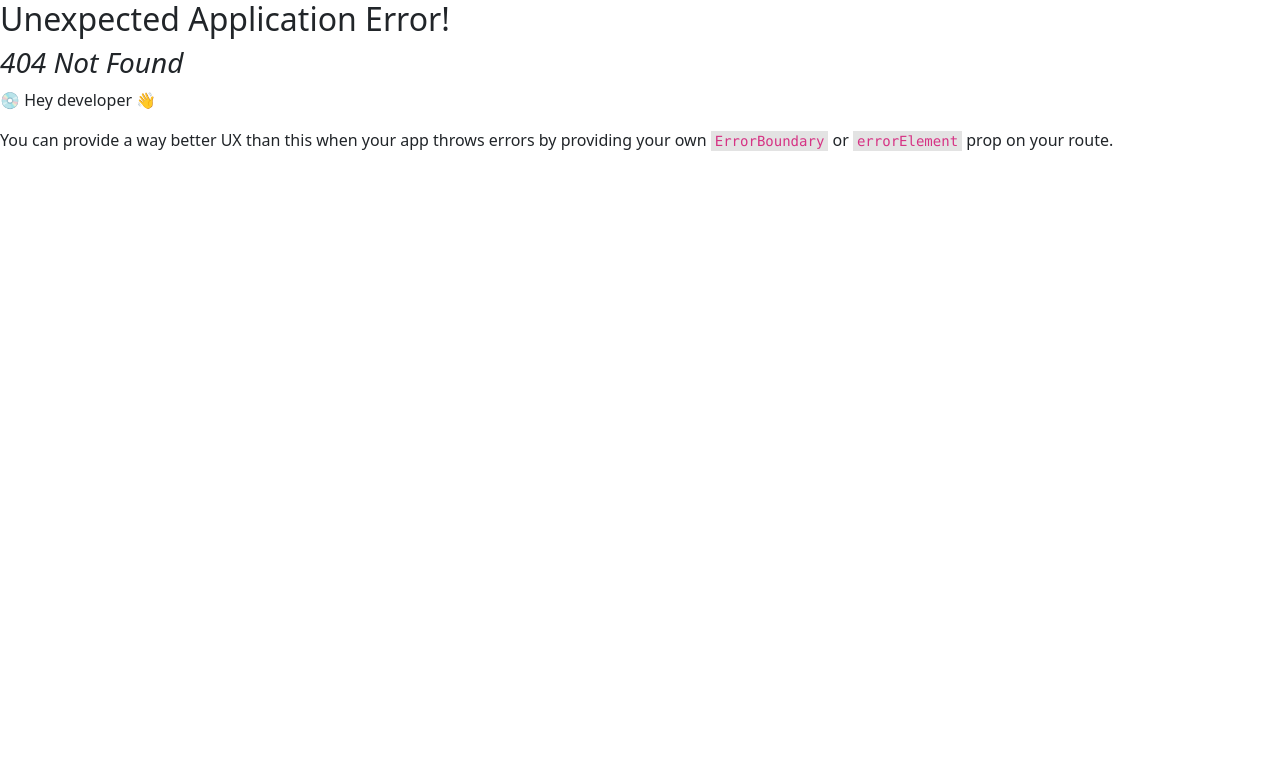
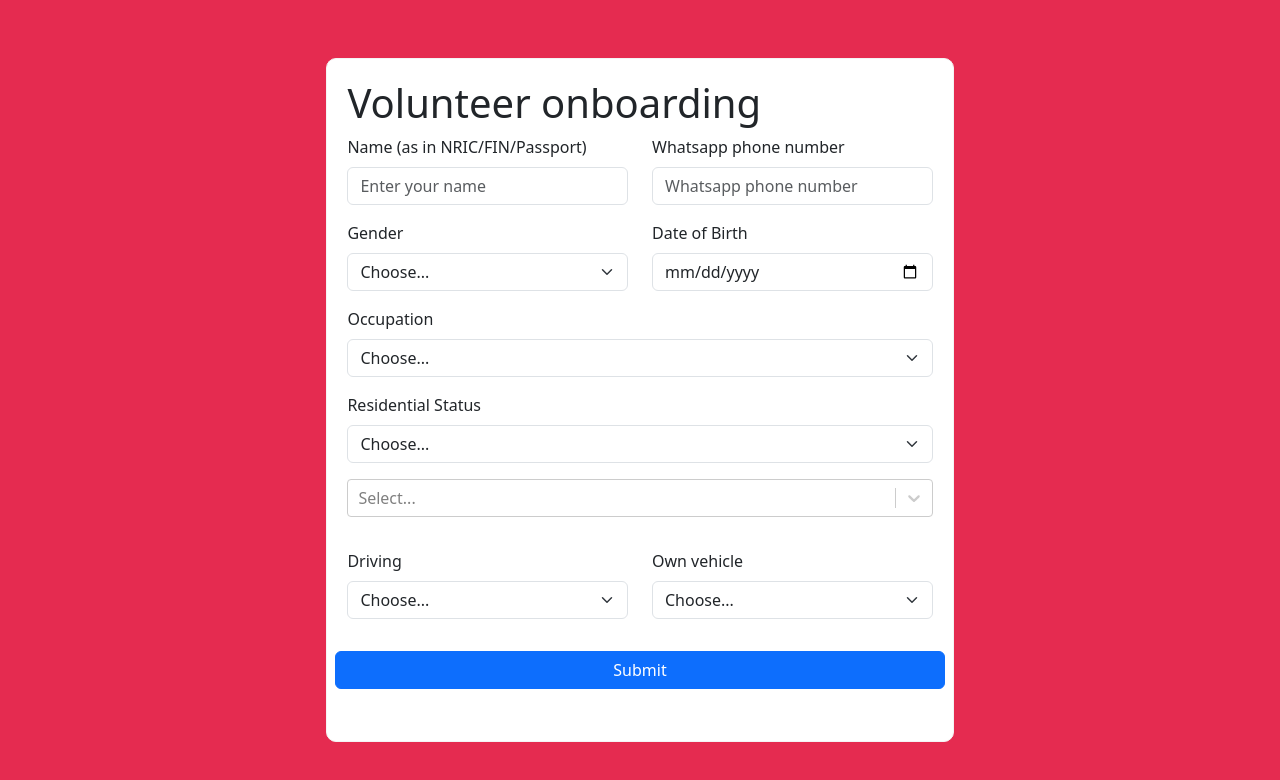
Before and after one commit to DanielJames0302/CareGiving, a React (Create React App) app in the folder caregiving/: page /onboarding in a window 1280 px wide. Before the commit this address had no page. Shown: the top 780 px of the page. Built offline with nearby package versions, Linux system fonts and the light colour scheme.

Commit message:
create onboarding page

```diff
--- a/caregiving/package.json
+++ b/caregiving/package.json
@@ -15,6 +15,7 @@
     "react-redux": "^9.1.0",
     "react-router-dom": "^6.22.0",
     "react-scripts": "5.0.1",
+    "react-select": "^5.8.0",
     "uid": "^2.0.2",
     "web-vitals": "^2.1.4"
   },
--- a/caregiving/src/components/login/login-form.js
+++ b/caregiving/src/components/login/login-form.js
@@ -14,6 +14,7 @@ import { useDispatch } from 'react-redux'
 import { login, logout } from '../../redux/auth-slice.js';
 import { useNavigate } from 'react-router-dom'
 import { collection, addDoc } from 'firebase/firestore'
+
 
 const LoginForm = () => {
   const dispatch = useDispatch()
@@ -55,16 +56,17 @@ const LoginForm = () => {
     }
     createUserWithEmailAndPassword(auth, users.email, users.password)
       .then(async (useCredential) => {
-        dispatch(login({email: useCredential.user.email, isAdmin: false}))
+
         try {
-          await addDoc(collection(db, "users"), {
+          const docRef = await addDoc(collection(db, "users"), {
               ...users
           });
+          dispatch(login({email: useCredential.user.email, isAdmin: false, userId: docRef.id}))
         } catch (error) {
           setError(error)
         }
 
-        navigate('/home')
+        navigate('/onboarding')
       }).catch((error) => {
         setError(error.message)
       })
--- /dev/null
+++ b/caregiving/src/components/onboarding/onboarding-form.css
@@ -0,0 +1,21 @@
+.onboarding-form {
+  display: flex;
+  padding: 20px;
+  border: 1px solid #f4f4f4;
+  border-radius: 10px;
+  background-color: white;
+  width: 70%;
+
+}
+
+.onboarding-form-wrapper {
+  display: flex;
+  flex-direction: column;
+  gap: 10px;
+  width: 100%;
+}
+
+
+.error-message {
+  color: red;
+}
--- /dev/null
+++ b/caregiving/src/components/onboarding/onboarding-form.js
@@ -0,0 +1,198 @@
+import React from 'react'
+import Button from 'react-bootstrap/Button';
+import Col from 'react-bootstrap/Col';
+import Form from 'react-bootstrap/Form';
+import Row from 'react-bootstrap/Row';
+import './onboarding-form.css'
+import { useState } from 'react'
+import  { skills } from './skills.js'
+import CreatableSelect from 'react-select/creatable';
+import {  useSelector } from 'react-redux'
+import Spinner from 'react-bootstrap/Spinner';
+import { db } from '../../firebase/firebase.js'
+import { doc, updateDoc } from "firebase/firestore";
+import { useNavigate } from 'react-router-dom'
+
+
+
+const OnboardingForm = () => {
+  const [users, setUsers] = useState({
+    name: '',
+    phone: '',
+    gender: '',
+    occupation: '',
+    education: '',
+    driving: false,
+    ownVehicle: false,
+    residentialStatus: '',
+    dateOfBirth: '',
+  })
+
+  const [userSkills, setUserSkills] = useState([])
+  const [validated, setValidated] = useState(false)
+  const [isLoading, setIsLoading] = useState(false)
+  const [error, setError] = useState('')
+  const navigate = useNavigate()
+
+  const userId = useSelector((state) => state.user.userId )
+
+
+
+  const handleChange = (e) => {
+    const {name, value} = e.target
+    setUsers(prevData => {
+      return {
+        ...prevData,
+        [name]: value
+      }
+    })
+  }
+  const handleChangeSkills = (userSkills) => {
+    setUserSkills(userSkills)
+  }
+
+  const handleFormSubmit = async (e) => {
+    const form = e.currentTarget;
+    if (form.checkValidity() === false) {
+      e.preventDefault()
+      e.stopPropagation()
+    } else {
+      e.preventDefault()
+      if (!isLoading) {
+        setIsLoading(true)
+        const docRef = doc(db, "users", userId);
+        try {
+          await updateDoc(docRef, {
+            ...users,
+            userSkills
+          });
+
+        } catch(error) {
+          setError(error)
+        }
+        setIsLoading(false)
+
+        navigate('/home')
+      }
+
+
+    }
+
+    setValidated(true);
+
+  }
+
+  return (
+    <div className='onboarding-form'>
+      <div className="onboarding-form-wrapper">
+        <Form  noValidate validated={validated}  onSubmit={handleFormSubmit}>
+          <h1 className='onboarding-form-title'>Volunteer onboarding</h1>
+          <Row className="mb-3">
+            <Form.Group as={Col} controlId="formGridName" >
+              <Form.Label>Name (as in NRIC/FIN/Passport)</Form.Label>
+              <Form.Control name='name' type="text" placeholder="Enter your name" onChange={handleChange} required/>
+            </Form.Group>
+
+            <Form.Group as={Col} controlId="formGridWhatsappPhoneNumber">
+              <Form.Label>Whatsapp phone number</Form.Label>
+              <Form.Control name='phone' type="text" placeholder="Whatsapp phone number" onChange={handleChange} required />
+            </Form.Group>
+          </Row>
+          <Row className="mb-3">
+            <Form.Group as={Col} controlId="formGridGender">
+                <Form.Label>Gender</Form.Label>
+                <Form.Select name='gender'  onChange={handleChange} required>
+                  <option value=''>Choose...</option>
+                  <option value="Male">Male</option>
+                  <option value="Female">Female</option>
+                </Form.Select>
+            </Form.Group>
+
+            <Form.Group as={Col} controlId="formGridGender">
+                <Form.Label>Date of Birth</Form.Label>
+                <Form.Control name="dateOfBirth" type="date" placeholder="Whatsapp phone number" onChange={handleChange} required />
+            </Form.Group>
+
+          </Row>
+
+          <Row className="mb-3">
+            <Form.Group as={Col} controlId="formGridOccupation">
+                  <Form.Label>Occupation</Form.Label>
+                  <Form.Select name='occupation' defaultValue="Choose..." onChange={handleChange} required>
+                    <option value=''>Choose...</option>
+                    <option value="Student">Student</option>
+                    <option value="Employee">Employee</option>
+                  </Form.Select>
+              </Form.Group>
+
+              {users.occupation === 'Student' ?
+              <Form.Group className="mb-3" controlId="formGridEducationLevel">
+                <Form.Label>Educational Level</Form.Label>
+                <Form.Control required name='education' type='name' placeholder="Educational Level" onChange={handleChange}  />
+              </Form.Group>: ''}
+
+
+          </Row>
+
+          <Row className="mb-3">
+              <Form.Group as={Col} controlId="formGridResidentialStatus">
+                  <Form.Label>Residential Status</Form.Label>
+                  <Form.Select name='residentialStatus' required onChange={handleChange}>
+                    <option value=''>Choose...</option>
+                    <option value="SingaporeanCitizen">Singaporean Citizen</option>
+                    <option value="Student Pass">Student Pass</option>
+                    <option value="PermanentResident">Permanent Resident</option>
+                    <option value="EmploymentPass">Employment Pass</option>
+                    <option value="Dependant'sPass">Depdendant's Pass</option>
+                    <option value="Dependant'sPass">Depdendant's Pass</option>
+                    <option value="WorkPermit">Work Permit</option>
+                    <option value="Visitor">Visitor</option>
+
+
+                  </Form.Select>
+              </Form.Group>
+              <CreatableSelect className='my-3' name='skills' options={skills} value={userSkills} isMulti={true} onChange={handleChangeSkills} />
+
+          </Row>
+          <Row className="mb-3">
+            <Form.Group as={Col} controlId="formGridDriving">
+                  <Form.Label>Driving</Form.Label>
+                  <Form.Select required name='driving' onChange={handleChange} >
+                    <option value=''>Choose...</option>
+                    <option value={true}>Yes</option>
+                    <option value={false}>No</option>
+                  </Form.Select>
+              </Form.Group>
+
+              <Form.Group as={Col} controlId="formGridVehicle">
+                  <Form.Label>Own vehicle</Form.Label>
+                  <Form.Select name='ownVehicle' onChange={handleChange} required>
+                    <option value=''>Choose...</option>
+                    <option value={true}>Yes</option>
+                    <option value={false}>No</option>
+                  </Form.Select>
+              </Form.Group>
+
+
+          </Row>
+
+            <Row className="mb-3">
+              <Button  className="my-3" variant="primary" type="submit">
+                Submit
+              </Button>
+              {isLoading ?  <Spinner animation="border"  className = 'm-auto' role="status">
+                <span className="visually-hidden">Loading...</span>
+              </Spinner> : null }
+            </Row>
+
+
+
+          <p className='error-message'>{error}</p>
+      </Form>
+      </div>
+
+    </div>
+  )
+}
+
+export default OnboardingForm
--- /dev/null
+++ b/caregiving/src/components/onboarding/skills.js
@@ -0,0 +1,8 @@
+export const skills = [
+  { value:'Photography/Videography', label: 'Photography/Videography'},
+  { value:'Art', label: 'Art'},
+  { value:'Craft', label: 'Craft'},
+  { value:'Languages', label: 'Languages'},
+  { value:'Perfoming skills', label: 'Peforming skills'},
+
+]
--- /dev/null
+++ b/caregiving/src/pages/onboarding/Onboarding.css
@@ -0,0 +1,18 @@
+.onboarding-page {
+  display: flex;
+  flex-direction: row;
+  align-items: center;
+  justify-content: center;
+  margin: auto;
+  width: 100%;
+  height: 100%;
+  background-color: #E52B50;
+}
+
+.onboarding-page-wrapper {
+  display: flex;
+  flex-direction: row;
+  align-items: center;
+  justify-content: center;
+  width: 70%;
+}
--- /dev/null
+++ b/caregiving/src/pages/onboarding/Onboarding.js
@@ -0,0 +1,15 @@
+import React from 'react'
+import './Onboarding.css'
+import OnboardingForm from '../../components/onboarding/onboarding-form'
+
+const Onboarding = () => {
+  return (
+    <div className='onboarding-page'>
+      <div className="onboarding-page-wrapper">
+        <OnboardingForm />
+      </div>
+    </div>
+  )
+}
+
+export default Onboarding
--- a/caregiving/src/redux/auth-slice.js
+++ b/caregiving/src/redux/auth-slice.js
@@ -4,6 +4,7 @@ const initialState = {
   isLoggedIn: false,
   email: '',
   isAdmin: false,
+  userId: '',
 }
 
 export const authSlice = createSlice({
@@ -14,11 +15,14 @@ export const authSlice = createSlice({
       state.isLoggedIn = true;
       state.email = action.payload.email;
       state.isAdmin = action.payload.isAdmin;
+      state.userId = action.payload.userId
+      console.log(state)
     },
     logout: state => {
       state.isLoggedIn = false;
       state.email = '';
       state.isAdmin = false;
+      state.userId = '';
     },
     updateUsername: (state, action) => {
       state.username = action.payload;
--- a/caregiving/src/router/router.js
+++ b/caregiving/src/router/router.js
@@ -1,6 +1,7 @@
 import { createBrowserRouter } from "react-router-dom";
 import App from "../App";
 import Login from "../pages/login/Login";
+import Onboarding from "../pages/onboarding/Onboarding";
 
 const router = createBrowserRouter([
   {
@@ -10,6 +11,10 @@ const router = createBrowserRouter([
       {
         path: "/login",
         element: <Login />
+      },
+      {
+        path: "/onboarding",
+        element: <Onboarding />
       }
 
 
```
Also changed, not shown: 1 other file (tests, documents, lock files or other folders).
